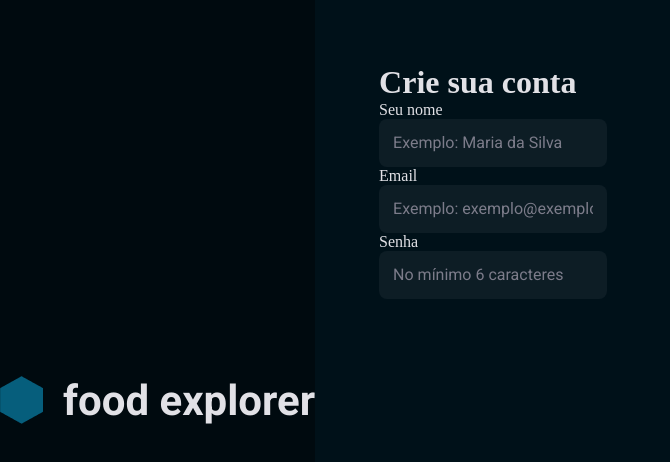
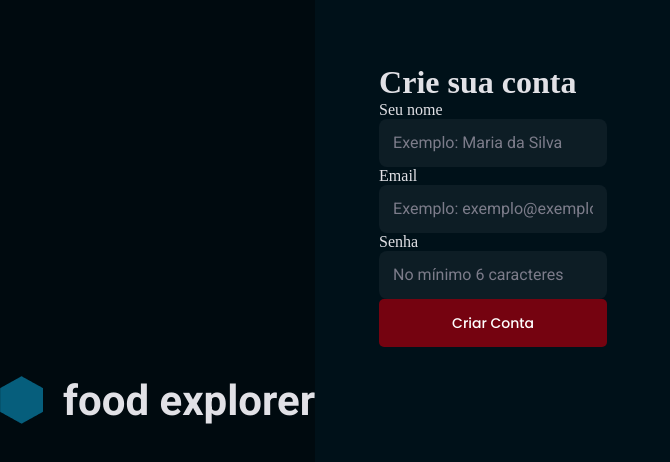
Before and after one commit to iCaioReis/Food-Explorer-Front-End, a React (Vite) app: page / in a window 1280 px wide. Shown: the top 462 px of the page, without its empty margins (0-670 px from the left). Built offline with nearby package versions, Linux system fonts and the light colour scheme.

Commit message:
Created Button Component

```diff
--- /dev/null
+++ b/src/components/Button/index.jsx
@@ -0,0 +1,12 @@
+import { Container } from './styles';
+
+export function Button ({ title, ...rest}){
+    return(
+        <Container
+            type='button'
+            {...rest}
+        >
+            {title}
+        </Container>
+    )
+};
--- /dev/null
+++ b/src/components/Button/styles.js
@@ -0,0 +1,17 @@
+import styled from "styled-components"
+
+export const Container = styled.button`
+    width: 100%;
+    padding: 12px;
+
+    background-color: ${({ theme }) => theme.COLORS.TOMATO_100};
+
+    border-style: none;
+    border-radius: 5px;
+
+    color: ${({ theme }) => theme.COLORS.LIGHT_100};
+    font-family: "Poppins", sans-serif;
+    font-weight: 500;
+    font-size: 14px;
+    line-height: 24px;
+`;
--- a/src/pages/SingUp/index.jsx
+++ b/src/pages/SingUp/index.jsx
@@ -1,7 +1,8 @@
 import { Container, Form, Logo} from './styles';
 import logoImg from '../../assets/logo.png'
 
-import { Input } from "../../components/Input"
+import { Input } from "../../components/Input";
+import { Button } from '../../components/Button';
 
 export function SignUp(){
     return(
@@ -25,6 +26,8 @@ export function SignUp(){
                 <Input
                     placeholder="No mínimo 6 caracteres"
                 />
+
+                <Button title={"Criar Conta"}/>
             </Form>
         </Container>
     )
```
